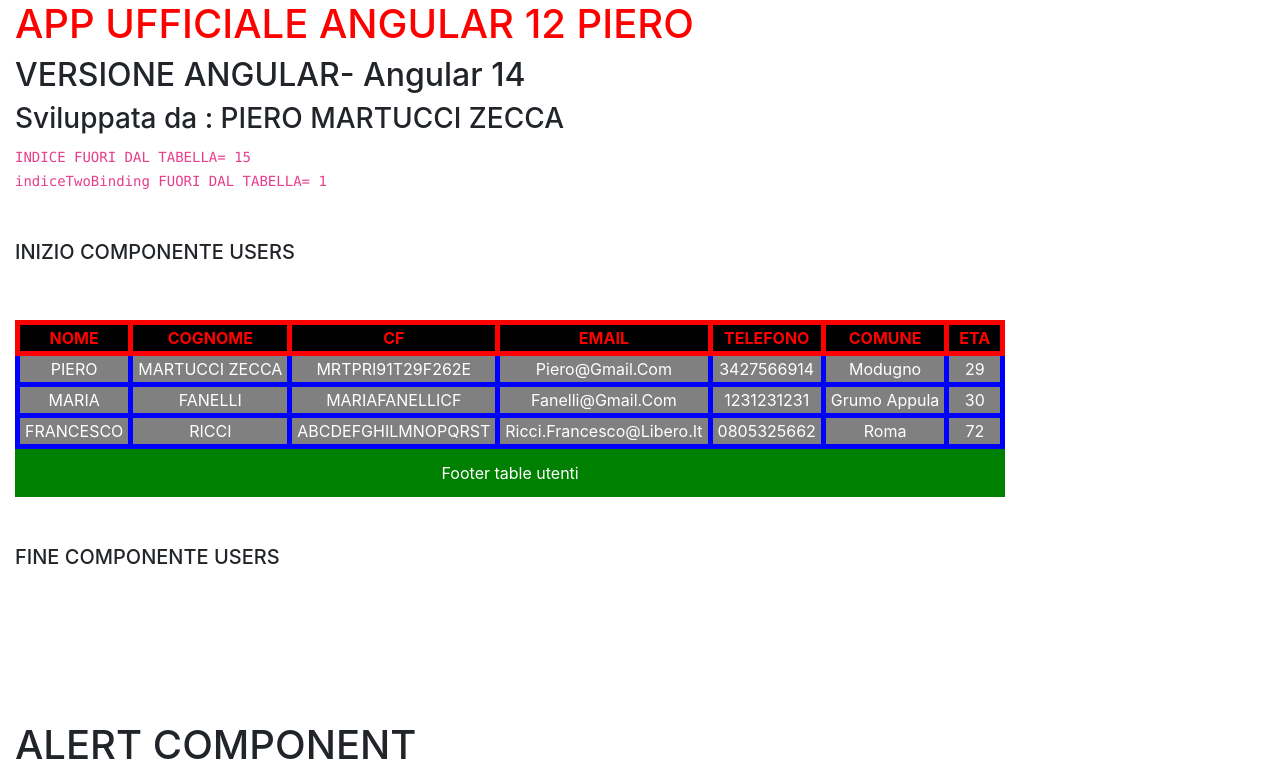
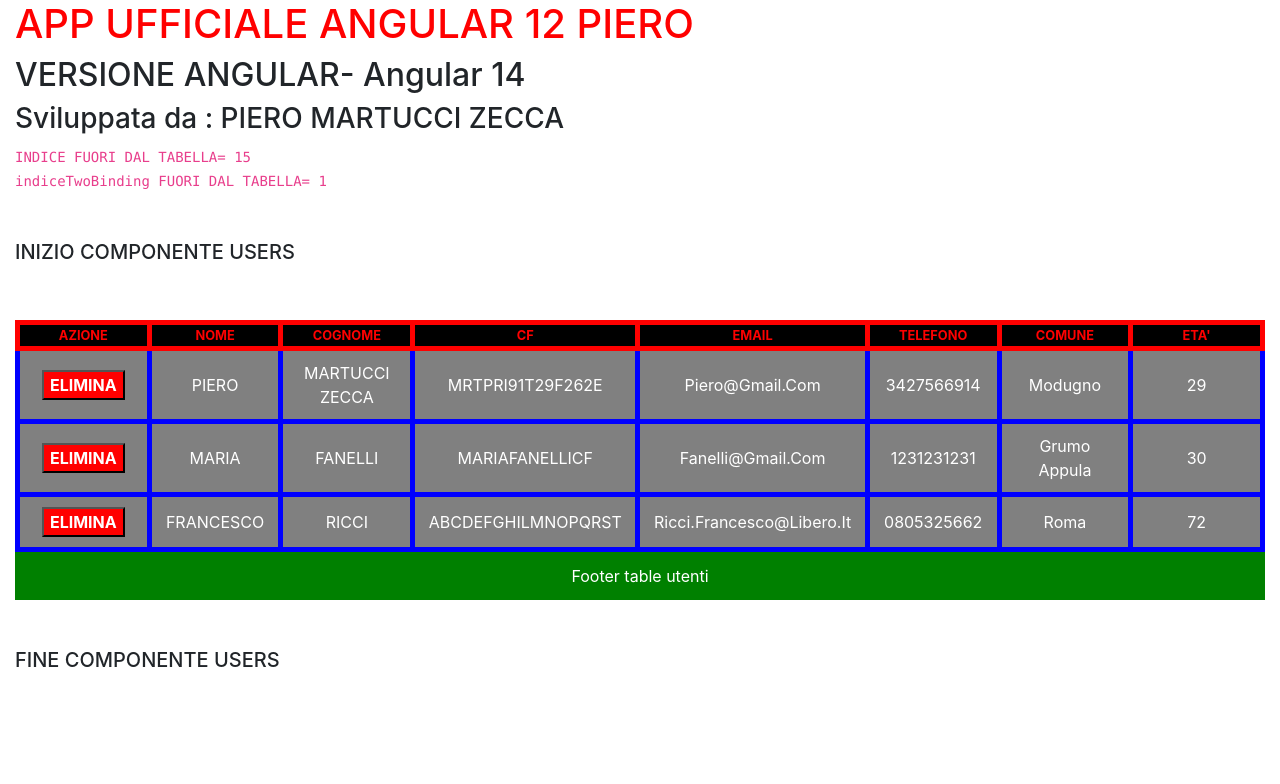
Before and after one commit to pieromz/angular-ivy-khm2eu, an Angular app: page / in a window 1280 px wide. Shown: the top 784 px of the page. Built offline with nearby package versions, Linux system fonts and the light colour scheme.

Commit message:
5 files modified

```diff
--- a/src/app/component/user/user.component.css
+++ b/src/app/component/user/user.component.css
@@ -4,7 +4,16 @@
   text-align: center;
   background: gray;
   color: white;
-  padding-left: 5px;
-  padding-right: 5px;
+  padding-left: 10px;
+  padding-right: 10px;
+  padding-top: 10px;
+  padding-bottom: 10px;
   text-transform: capitalize;
+  width: 10%;
 }
+
+.buttonEliminaUtente {
+  background: red;
+  color: white;
+  font-weight: bold;
+}
--- a/src/app/component/user/user.component.html
+++ b/src/app/component/user/user.component.html
@@ -1,3 +1,9 @@
+<td class="tdTabellaUtentiComponentUser">
+  <button class="buttonEliminaUtente" (click)="eliminaUtente(user)">
+    ELIMINA
+  </button>
+</td>
+
 <td class="tdTabellaUtentiComponentUser">{{ user.nome }}</td>
 <td class="tdTabellaUtentiComponentUser">{{ user.cognome }}</td>
 <td class="tdTabellaUtentiComponentUser">{{ user.cf }}</td>
--- a/src/app/component/user/user.component.ts
+++ b/src/app/component/user/user.component.ts
@@ -6,8 +6,12 @@
   styleUrls: ['./user.component.css'],
 })
 export class UserComponent implements OnInit {
-  @Input('user-data') user: any;
+  @Input('user-data') user: any; //DEFINITO PER RICEVERE I PARAMETRI DAL COMPONENT PADRE!
   constructor() {}
 
   ngOnInit() {}
+
+  eliminaUtente(user): void {
+    alert('ELIMINARE UTENTE = ' + user.nome);
+  }
 }
--- a/src/app/component/users/users.component.css
+++ b/src/app/component/users/users.component.css
@@ -1,20 +1,22 @@
 table {
   border: 1px solid #c0c0c0;
   border-collapse: collapse;
+  width: 100%;
 }
 
 .thTabellaUtenti {
-  font-size: 1rem;
+  font-size: 0.8rem;
   border: 5px solid red;
   text-align: center;
   padding-left: 10px;
   padding-right: 10px;
   color: red;
   background: black;
+  width: 10%;
 }
 
 .tdTabellaUtenti {
-  font-size: 1rem;
+  font-size: 0.6rem;
   border: 5px solid blue;
   text-align: center;
   background: gray;
@@ -22,6 +24,7 @@
   padding-left: 5px;
   padding-right: 5px;
   text-transform: capitalize;
+  width: 10%;
 }
 
 .captionTableUtenti {
--- a/src/app/component/users/users.component.html
+++ b/src/app/component/users/users.component.html
@@ -8,16 +8,18 @@
     }}
   </caption>
   <tr>
+    <th class="thTabellaUtenti">AZIONE</th>
     <th class="thTabellaUtenti">NOME</th>
     <th class="thTabellaUtenti">COGNOME</th>
     <th class="thTabellaUtenti">CF</th>
     <th class="thTabellaUtenti">EMAIL</th>
     <th class="thTabellaUtenti">TELEFONO</th>
     <th class="thTabellaUtenti">COMUNE</th>
-    <th class="thTabellaUtenti">ETA</th>
+    <th class="thTabellaUtenti">ETA'</th>
   </tr>
+
   <!--
-    <tr *ngFor="let user of users">
+  <tr *ngFor="let user of users">
     <td class="tdTabellaUtenti">{{ user.nome }}</td>
     <td class="tdTabellaUtenti">{{ user.cognome }}</td>
     <td class="tdTabellaUtenti">{{ user.cf }}</td>
@@ -26,15 +28,9 @@
     <td class="tdTabellaUtenti">{{ user.comune }}</td>
     <td class="tdTabellaUtenti">{{ user.eta }}</td>
   </tr>
-  -->
+-->
 
   <tr app-user *ngFor="let utente of users" [user-data]="utente"></tr>
-
-  <!--
-  <tr *ngFor="let user of users">
-    <app-user [user-data]="user"></app-user>
-  </tr>
-  -->
 </table>
 
 <br /><br />
```
